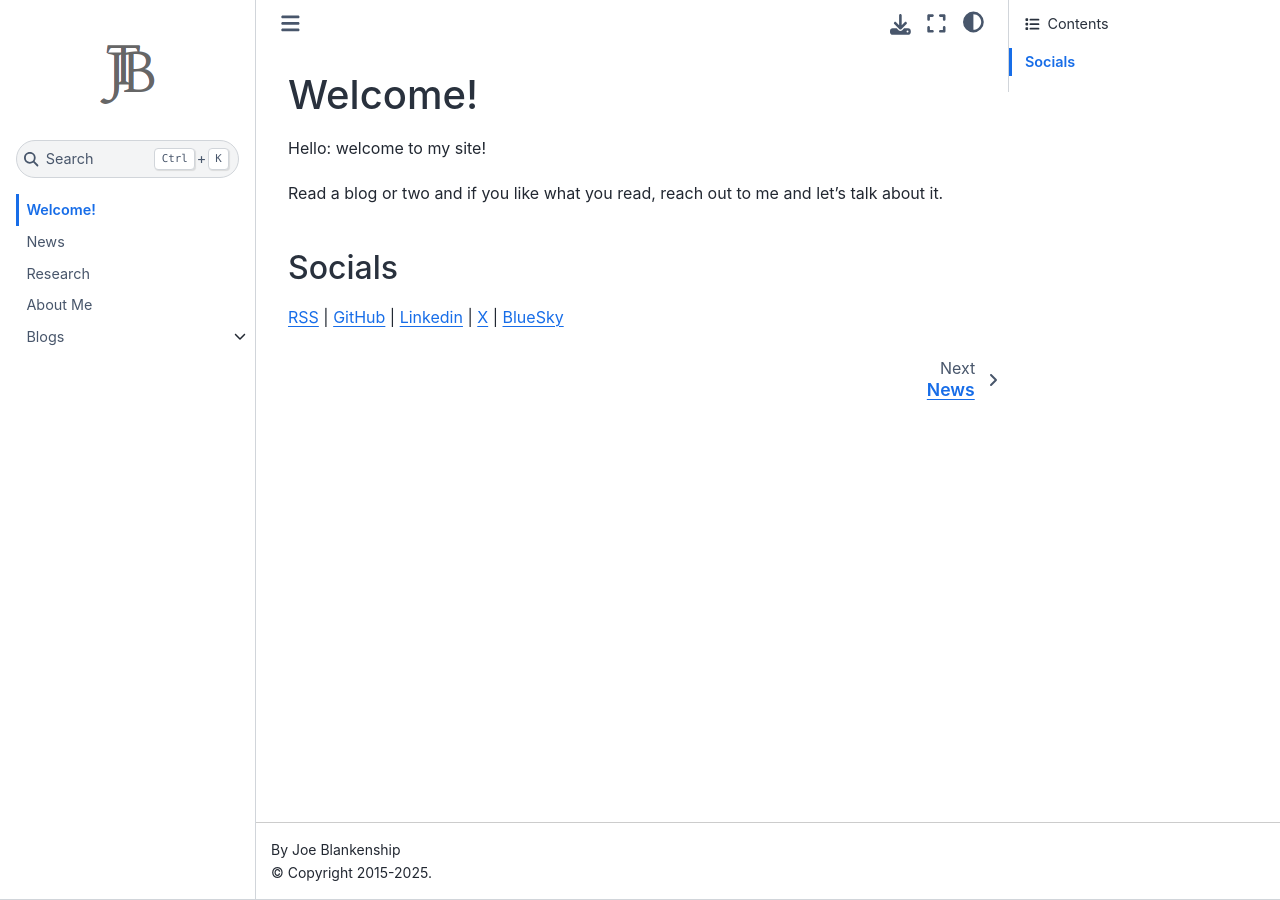
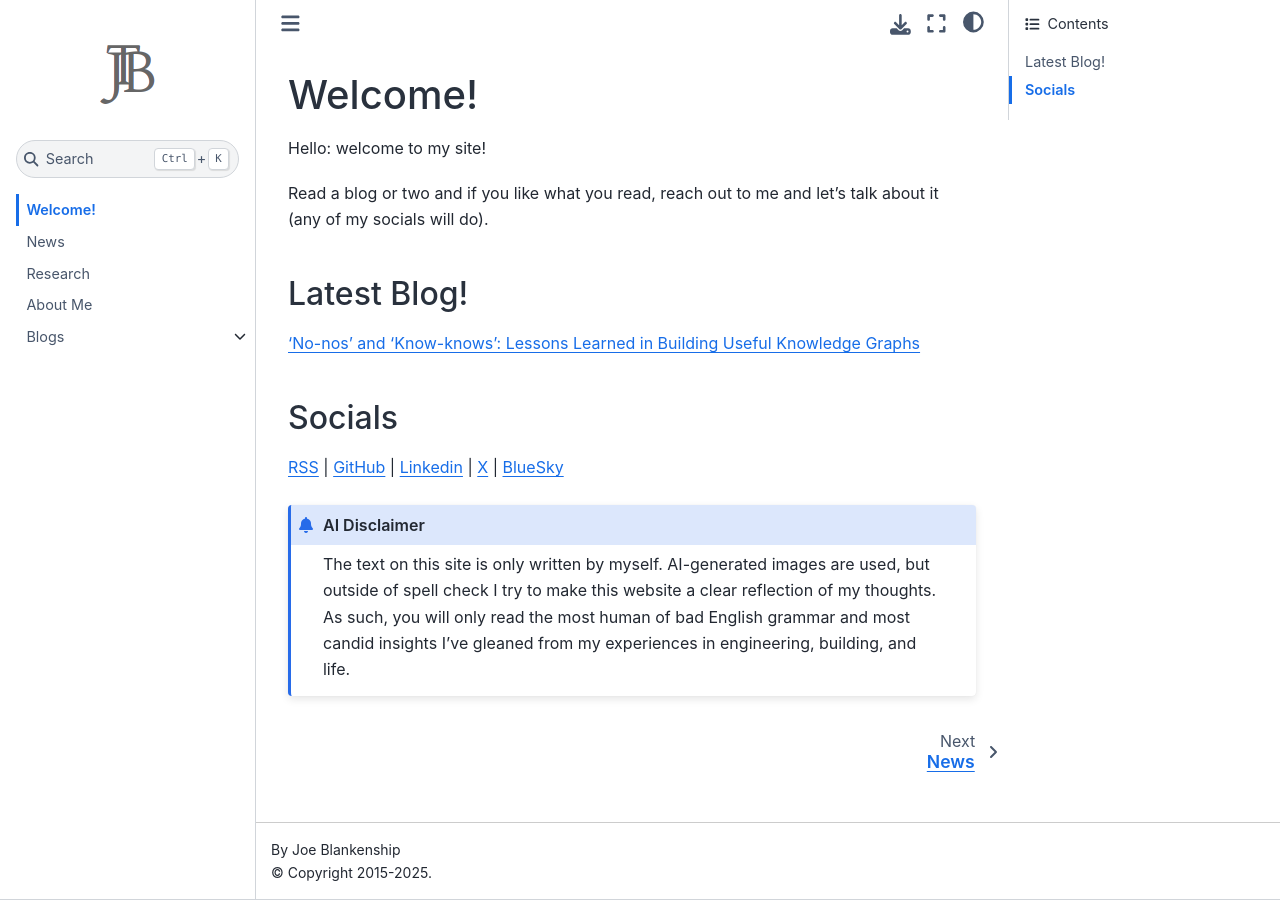
Before and after one commit to joeblankenship1/thejoeblankenship, a Jupyter Book: the page built from website/intro.md, in a window 1280 px wide. Built offline with Jupyter Book 1.0.4 settings and Sphinx 7.4.7 and the Sphinx Book theme 1.1.4, drawn with Linux system fonts in a browser that asks for light colours.

Commit message:
intro - added AI disclaimer and blog section

````diff
--- a/website/intro.md
+++ b/website/intro.md
@@ -2,8 +2,18 @@
 
 Hello: welcome to my site!
 
-Read a blog or two and if you like what you read, reach out to me and let's talk about it.
+Read a blog or two and if you like what you read, reach out to me and let's talk about it (any of my socials will do).
+
+## Latest Blog!
+
+[‘No-nos’ and ‘Know-knows’: Lessons Learned in Building Useful Knowledge Graphs](https://thejoeblankenship.com/blogs/nono_knowknows)
 
 ## Socials
 
 [RSS](https://raw.githubusercontent.com/joeblankenship1/thejoeblankenship/refs/heads/main/website/rss/thejoeblankenship_rss.xml) | [GitHub](https://github.com/joeblankenship1) | [Linkedin](https://www.linkedin.com/in/thejoeblankenship/) | [X](https://x.com/datadungeoneer) | [BlueSky](https://bsky.app/profile/datadungeoneer.bsky.social)
+
+```{admonition} AI Disclaimer
+
+The text on this site is only written by myself. AI-generated images are used, but outside of spell check I try to make this website a clear reflection of my thoughts. As such, you will only read the most human of bad English grammar and most candid insights I've gleaned from my experiences in engineering, building, and life.
+
+```
````
